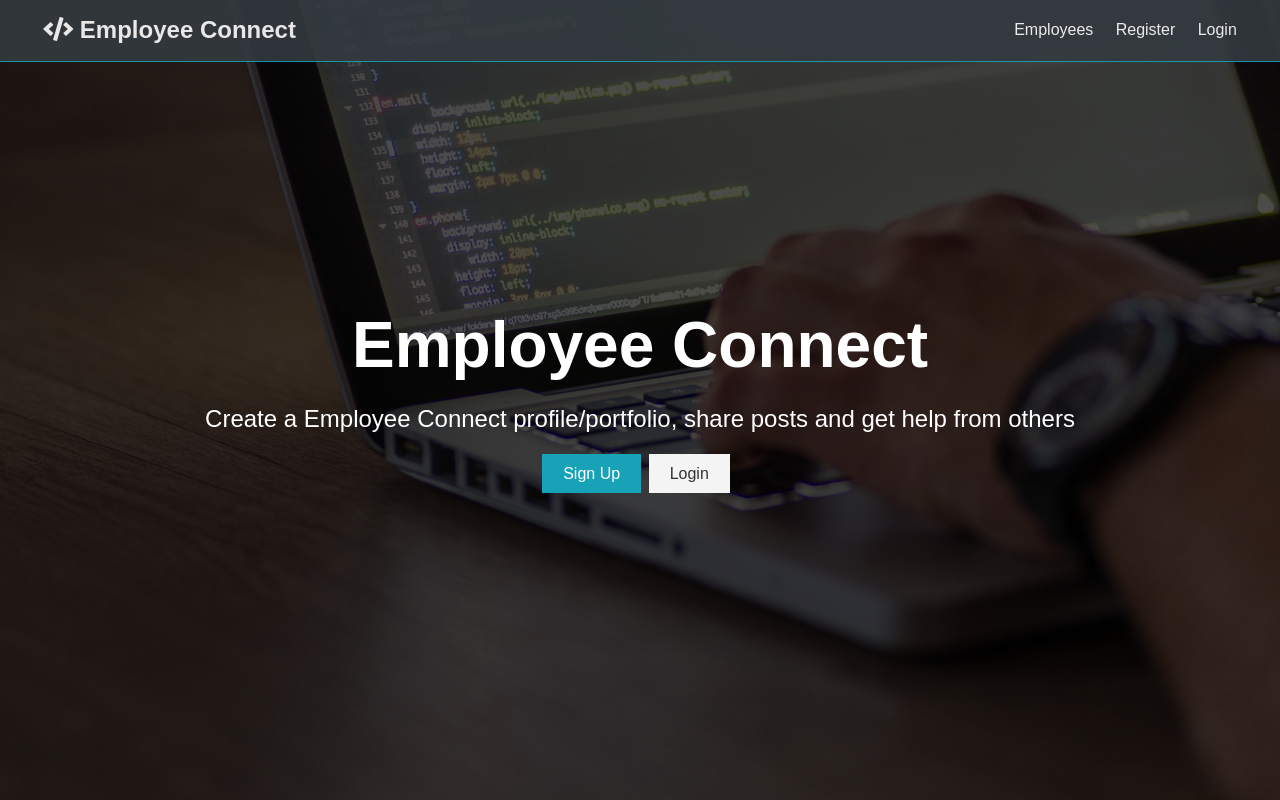
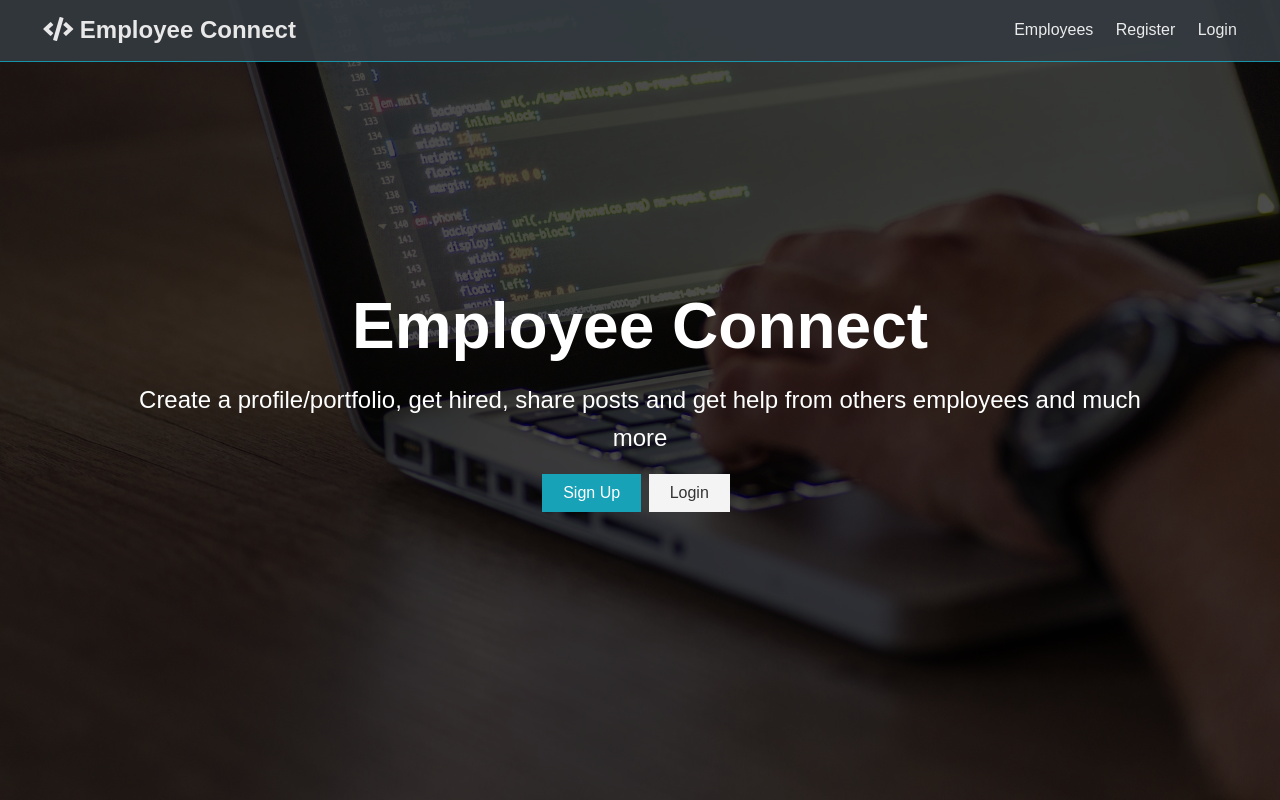
Before and after one commit to NikhilAroraBits/EmployeeConnect, a React (Create React App) app in the folder client/: page / in a window 1280 px wide. Built offline with nearby package versions, Linux system fonts and the light colour scheme; no server answers; the HTML template or start-up script is replaced by a standard one.

Commit message:
landing page message changes

```diff
--- a/client/src/components/layout/Landing.js
+++ b/client/src/components/layout/Landing.js
@@ -14,8 +14,8 @@ const Landing = ({ isAuthenticated }) => {
         <div className="landing-inner">
           <h1 className="x-large">Employee Connect</h1>
           <p className="lead">
-            Create a Employee Connect profile/portfolio, share posts and get help from
-            others
+            Create a profile/portfolio, get hired, share posts and get help from
+            others employees and much more
           </p>
           <div className="buttons">
             <Link to="/register" className="btn btn-primary">
```
